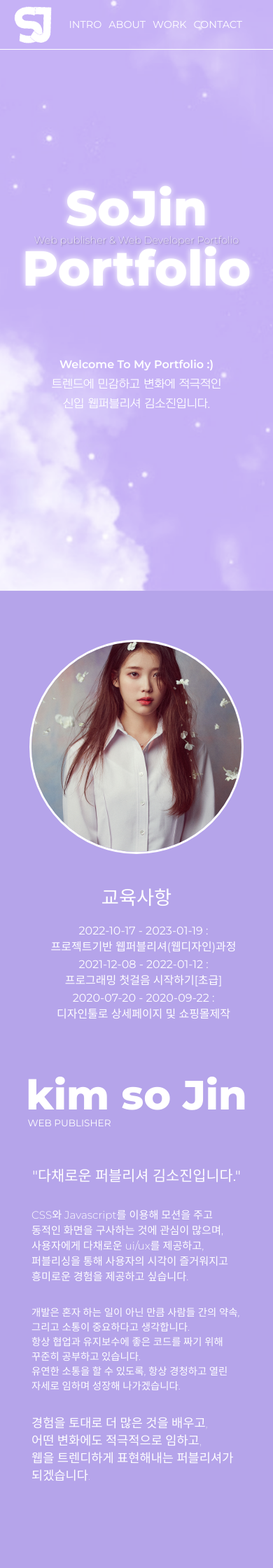
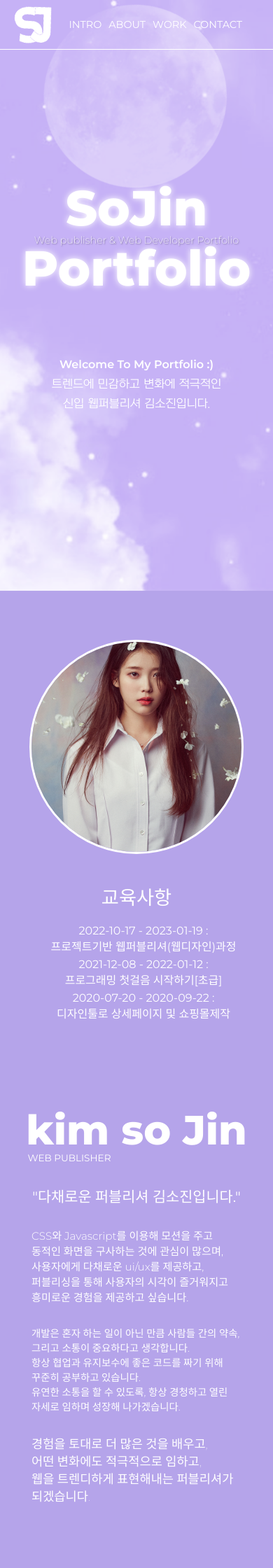
Before and after one commit to pang555123/popol, a PHP site: page / in a window 390 px wide. Shown: the top 2240 px of the page at 70% size. Run offline with PHP 8.4, Linux system fonts and the light colour scheme; style sheets or scripts are compiled from the project's sources; some libraries are stand-ins or nearby versions.

Commit message:
어바웃,홈 모바일 버전 수정

```diff
--- a/css/about.css
+++ b/css/about.css
@@ -9,26 +9,30 @@
   }
 }
 .about-section .about-profile {
+  padding-top: 10px;
+  box-sizing: border-box;
   width: 90%;
   max-width: 1200px;
   margin: 0 auto;
   display: flex;
   align-items: center;
   justify-content: center;
+  padding-top: 100px;
+  box-sizing: border-box;
 }
 @media screen and (max-width: 1000px) {
   .about-section .about-profile {
     display: block;
+    padding-top: 0px;
   }
 }
 .about-section .about-profile .contents-left-wrap {
   width: 50%;
-  margin-top: 100px;
+  height: 100%;
 }
 @media screen and (max-width: 1000px) {
   .about-section .about-profile .contents-left-wrap {
     width: 100%;
-    margin-top: 0;
     height: 50%;
   }
 }
@@ -103,8 +107,7 @@
 }
 .about-section .about-profile .contents-right-wrap {
   width: 50%;
-  padding-left: 100px;
-  box-sizing: border-box;
+  height: 100%;
 }
 @media screen and (max-width: 1000px) {
   .about-section .about-profile .contents-right-wrap {
@@ -112,10 +115,17 @@
     margin: 0 auto;
     padding-left: 0px;
     height: 50%;
+    padding-top: 50px;
+    box-sizing: border-box;
   }
 }
 .about-section .about-profile .contents-right-wrap h2.name {
   margin-bottom: 50px;
+}
+@media screen and (max-width: 1000px) {
+  .about-section .about-profile .contents-right-wrap h2.name {
+    margin-bottom: 30px;
+  }
 }
 .about-section .about-profile .contents-right-wrap h2.name p {
   font-size: 5em;
@@ -159,7 +169,7 @@
   }
 }
 .about-section .about-profile .contents-right-wrap .introduce p:nth-child(2) {
-  font-size: 1em;
+  font-size: 1.2em;
   max-width: 300px;
   margin-bottom: 30px;
 }
@@ -185,8 +195,9 @@
   }
 }
 .about-section .about-profile .contents-right-wrap .introduce p:nth-child(4) {
-  font-size: 1.5em;
+  font-size: 1.4em;
   font-weight: 100;
+  padding-bottom: 40px;
 }
 @media screen and (max-width: 1000px) {
   .about-section .about-profile .contents-right-wrap .introduce p:nth-child(4) {
--- a/css/about.scss
+++ b/css/about.scss
@@ -6,21 +6,25 @@
     height: 200%
   }
   .about-profile{
+    padding-top: 10px;
+    box-sizing: border-box;
     width: 90%;
     max-width: 1200px;
     margin: 0 auto;
     display: flex;
     align-items: center;
     justify-content: center;
+    padding-top: 100px;
+    box-sizing: border-box;
     @media screen and (max-width:1000px){
       display: block;
+      padding-top: 0px;
     }
-    .contents-left-wrap{//오른쪽
+    .contents-left-wrap{//왼쪽
       width: 50%;
-      margin-top: 100px;
+      height: 100%;
       @media screen and (max-width:1000px){
         width: 100%;
-        margin-top:0 ;
         height: 50%;
       }
       figure{
@@ -85,18 +89,22 @@
         }//li
       }//ul.edu
     }//contents-left-wrap
-    .contents-right-wrap{//왼쪽
+    .contents-right-wrap{//오른쪽
       width: 50%;
-      padding-left: 100px;
-      box-sizing: border-box;
+      height: 100%;
       @media screen and (max-width:1000px){
         width: 100%;
         margin: 0 auto;
         padding-left: 0px;
         height: 50%;
+        padding-top: 50px;
+        box-sizing: border-box;
       }
       h2.name{
         margin-bottom: 50px;
+        @media screen and (max-width:1000px){
+          margin-bottom: 30px;
+        }
         p{
           font-size: 5em;
           font-weight: 800;
@@ -133,7 +141,7 @@
           }
         }
         p:nth-child(2){
-          font-size: 1em;
+          font-size: 1.2em;
           max-width: 300px;
           margin-bottom: 30px;
           @media screen and (max-width:1000px){
@@ -155,8 +163,9 @@
           }
         }
         p:nth-child(4){
-          font-size: 1.5em;
+          font-size: 1.4em;
           font-weight: 100;
+          padding-bottom: 40px;
           @media screen and (max-width:1000px){
             margin: 0 auto;
             font-size: 1.1em;
--- a/css/home.css
+++ b/css/home.css
@@ -30,6 +30,13 @@
   }
   100% {
     transform: rotate(360deg);
+  }
+}
+@media screen and (max-width: 1000px) {
+  .home-section figure.bg .moon {
+    top: 0;
+    width: 70%;
+    left: 15%;
   }
 }
 .home-section .textbox {
--- a/css/home.scss
+++ b/css/home.scss
@@ -25,6 +25,11 @@
       @keyframes moon {
         0%{transform: rotate(0deg);}
         100%{transform: rotate(360deg);}
+      }
+      @media screen and (max-width:1000px){
+        top: 0;
+        width: 70%;
+        left: 15%;
       }
     }
   }//bg
```
Also changed, not shown: 2 other files.
